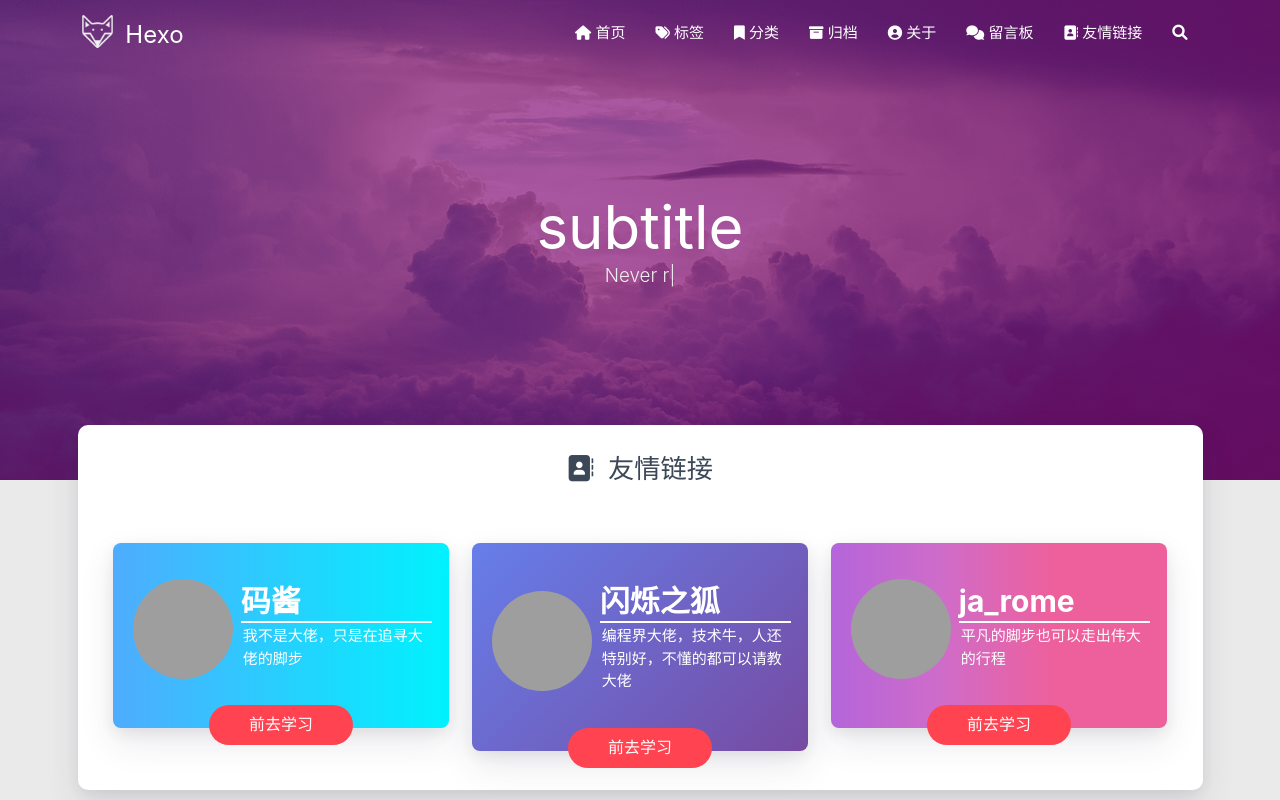
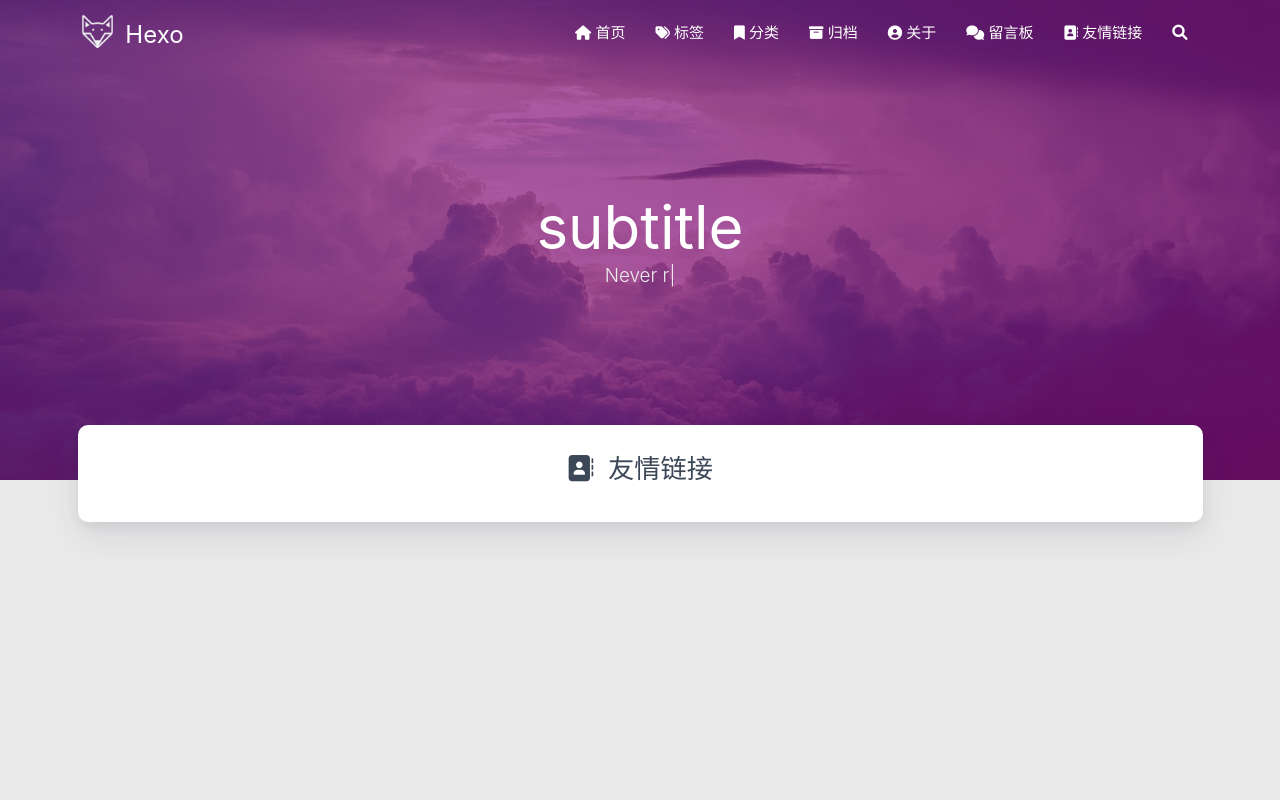
Before and after one commit to Crzame/Crzame.github.io, a plain HTML site: page friends/index.html in a window 1280 px wide. Shown: the top 800 px of the page. Drawn offline with Linux system fonts and the light colour scheme; some packages are replaced by stand-ins of ours; no server answers; grey boxes are pictures that could not be loaded; a script that the page names is missing.

Commit message:
Site updated: 2022-06-10 18:58:54

```diff
--- a/friends/index.html
+++ b/friends/index.html
@@ -550,74 +550,6 @@
                 </div>
                 <article id="friends-link">
 
-
-                    <div class="row tags-posts friend-all">
-
-
-                        <div class="col s12 m6 l4 friend-div" data-aos="zoom-in-up">
-                            <div class="card frind-card1">
-                                <div class="frind-ship">
-                                    <div class="title">
-                                        <img src="http://image.luokangyuan.com/1_qq_27922023.jpg" alt="img">
-                                        <div>
-                                            <h1 class="friend-name">码酱</h1>
-                                            <p style="position: relative;top: -35px;">我不是大佬，只是在追寻大佬的脚步</p>
-                                        </div>
-                                    </div>
-                                    <div class="friend-button">
-                                        <a href="http://luokangyuan.com/" target="_blank"
-                                            class="button button-glow button-rounded button-caution">
-                                            前去学习
-                                        </a>
-                                    </div>
-                                </div>
-                            </div>
-                        </div>
-
-
-                        <div class="col s12 m6 l4 friend-div" data-aos="zoom-in-up">
-                            <div class="card frind-card2">
-                                <div class="frind-ship">
-                                    <div class="title">
-                                        <img src="http://image.luokangyuan.com/4027734.jpeg" alt="img">
-                                        <div>
-                                            <h1 class="friend-name">闪烁之狐</h1>
-                                            <p style="position: relative;top: -35px;">编程界大佬，技术牛，人还特别好，不懂的都可以请教大佬</p>
-                                        </div>
-                                    </div>
-                                    <div class="friend-button">
-                                        <a href="https://blinkfox.github.io/" target="_blank"
-                                            class="button button-glow button-rounded button-caution">
-                                            前去学习
-                                        </a>
-                                    </div>
-                                </div>
-                            </div>
-                        </div>
-
-
-                        <div class="col s12 m6 l4 friend-div" data-aos="zoom-in-up">
-                            <div class="card frind-card3">
-                                <div class="frind-ship">
-                                    <div class="title">
-                                        <img src="http://image.luokangyuan.com/avatar.jpg" alt="img">
-                                        <div>
-                                            <h1 class="friend-name">ja_rome</h1>
-                                            <p style="position: relative;top: -35px;">平凡的脚步也可以走出伟大的行程</p>
-                                        </div>
-                                    </div>
-                                    <div class="friend-button">
-                                        <a href="https://me.csdn.net/jlh912008548" target="_blank"
-                                            class="button button-glow button-rounded button-caution">
-                                            前去学习
-                                        </a>
-                                    </div>
-                                </div>
-                            </div>
-                        </div>
-
-                    </div>
-
                 </article>
             </div>
         </div>
```
